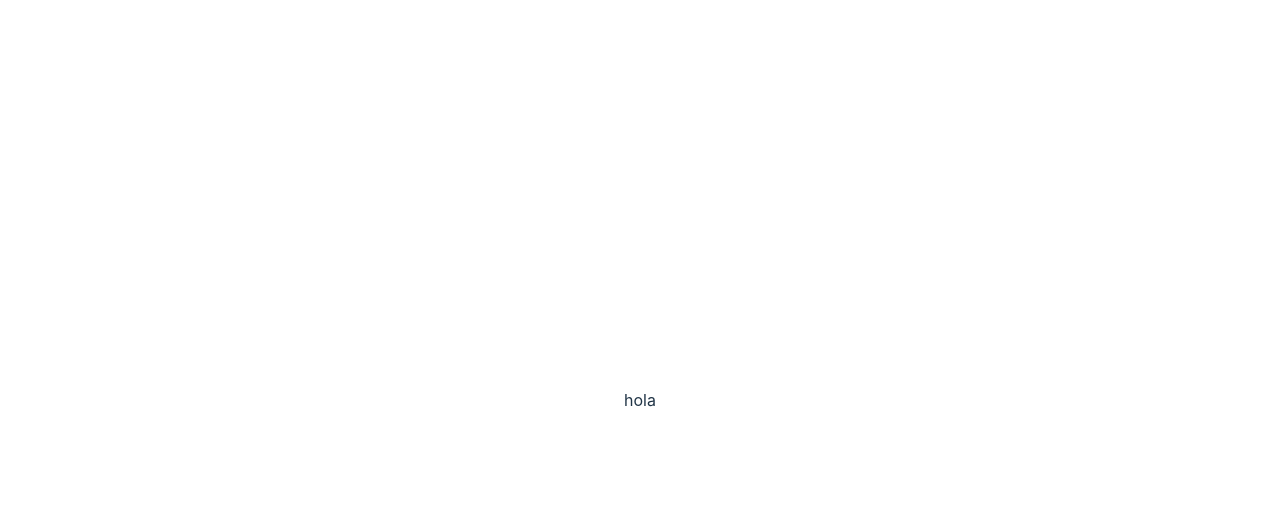
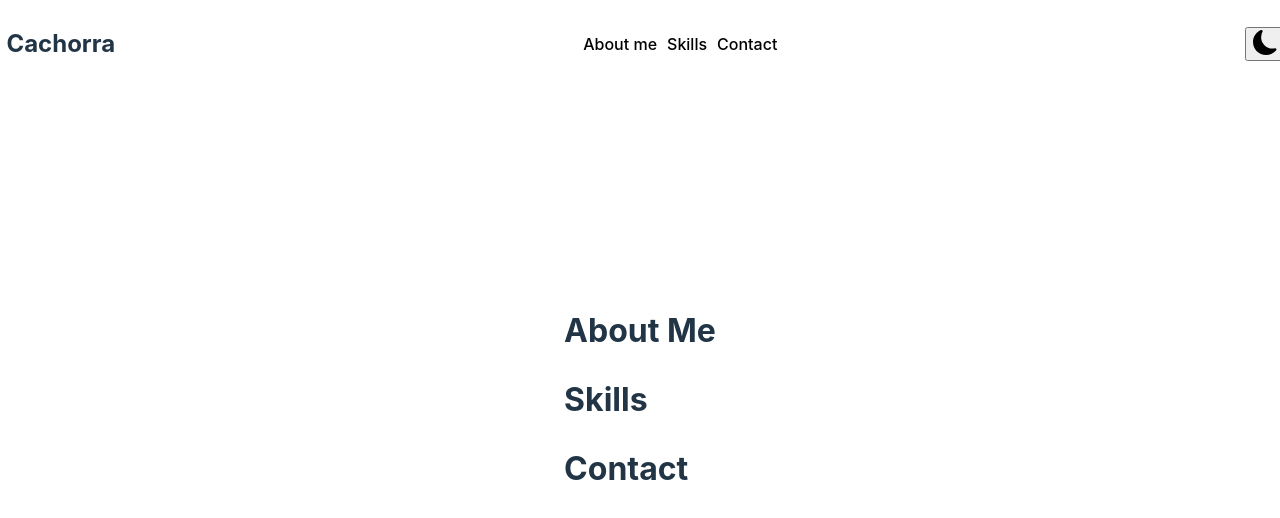
Before and after one commit to ceciboscarino/PortfolioNuevo, a React (Vite) app: page / in a window 1280 px wide. Shown: the top 518 px of the page. Built offline with nearby package versions, Linux system fonts and the light colour scheme.

Commit message:
Algunas clases

```diff
--- a/package.json
+++ b/package.json
@@ -12,6 +12,7 @@
   "dependencies": {
     "@types/styled-components": "^5.1.26",
     "react": "^18.2.0",
+    "react-bootstrap-icons": "^1.10.3",
     "react-dom": "^18.2.0",
     "react-is": "^18.2.0",
     "styled-components": "^5.3.10"
--- a/src/App.tsx
+++ b/src/App.tsx
@@ -1,4 +1,5 @@
 
+import { Portfolio } from './pages/Portfolio'
 import './App.css'
 
 function App() {
@@ -6,11 +7,7 @@ function App() {
 
   return (
     <>
-      <div>
-        <p>hola</p>
-      </div>
-
-
+      <Portfolio/>
     </>
   )
 }
--- a/src/index.css
+++ b/src/index.css
@@ -14,14 +14,6 @@
   -webkit-text-size-adjust: 100%;
 }
 
-a {
-  font-weight: 500;
-  color: #646cff;
-  text-decoration: inherit;
-}
-a:hover {
-  color: #535bf2;
-}
 
 body {
   margin: 0;
@@ -31,39 +23,13 @@ body {
   min-height: 100vh;
 }
 
-h1 {
-  font-size: 3.2em;
-  line-height: 1.1;
-}
 
-button {
-  border-radius: 8px;
-  border: 1px solid transparent;
-  padding: 0.6em 1.2em;
-  font-size: 1em;
-  font-weight: 500;
-  font-family: inherit;
-  background-color: #1a1a1a;
-  cursor: pointer;
-  transition: border-color 0.25s;
-}
-button:hover {
-  border-color: #646cff;
-}
-button:focus,
-button:focus-visible {
-  outline: 4px auto -webkit-focus-ring-color;
-}
+
 
 @media (prefers-color-scheme: light) {
   :root {
     color: #213547;
     background-color: #ffffff;
   }
-  a:hover {
-    color: #747bff;
-  }
-  button {
-    background-color: #f9f9f9;
-  }
+
 }
--- a/src/pages/Portfolio/Portfolio.tsx
+++ b/src/pages/Portfolio/Portfolio.tsx
@@ -1,6 +1,15 @@
+import { Contact } from "./components/contact"
+import { AboutMe } from "./components/about-me"
+import { Skills } from "./components/skills"
+import { Wrapper } from "./wrapper/"
+
 function Portfolio() {
   return (
-    <div>Portfolio</div>
+    <Wrapper>
+       <AboutMe/>
+       <Skills/>
+       <Contact/>
+    </Wrapper>
   )
 }
 export default Portfolio
--- a/src/pages/Portfolio/components/about-me/index.ts
+++ b/src/pages/Portfolio/components/about-me/index.ts
@@ -1,2 +1,2 @@
-export * from './AboutMe';
+export { default as AboutMe } from './AboutMe';
 export * from './styled-components';
--- a/src/pages/Portfolio/components/skills/Skills.tsx
+++ b/src/pages/Portfolio/components/skills/Skills.tsx
@@ -1,10 +1,13 @@
 import { SkillsContainer } from ".";
 
 function Skills() {
-  return (
-    <SkillsContainer>Skills
+    return (
+        <SkillsContainer>
+           <h1>
+           Skills
+           </h1>
 
-    </SkillsContainer>
-  )
+        </SkillsContainer>
+    )
 }
 export default Skills
--- /dev/null
+++ b/src/pages/Portfolio/index.ts
@@ -0,0 +1,7 @@
+export { default as Portfolio } from './Portfolio';
+export * from './components/about-me';
+export * from './components/about-me/styled-components';
+export * from './components/contact';
+export * from './components/contact/styled-components';
+export * from './components/skills';
+export * from './components/skills/styled-components';
--- /dev/null
+++ b/src/pages/Portfolio/wrapper/Wrapper.tsx
@@ -0,0 +1,35 @@
+import { WrapperNavBar } from "./styled-components";
+import { MoonFill } from "react-bootstrap-icons";
+import { SunFill } from "react-bootstrap-icons";
+import { useState } from "react";
+
+interface Props {
+    children: JSX.Element | JSX.Element[];
+}
+export default function Wrapper({children}: Props) {
+    const handleClickTheme = () => {
+        setColorScheme(colorScheme === 'dark' ? 'light' : 'dark')
+     }
+    const [colorScheme, setColorScheme] = useState<string>('')
+    return (
+        <>
+        <WrapperNavBar>
+
+                <h2>
+                    Cachorra
+                </h2>
+                <div className="links">
+                    <a>About me</a>
+                    <a>Skills</a>
+                    <a>Contact</a>
+                </div>
+                <button id="switch" className="switch" onClick={handleClickTheme}>
+                    {colorScheme === 'dark' ?  <SunFill size={25}/>:<MoonFill size={25}/> }
+                </button>
+
+
+        </WrapperNavBar>
+        <div>{children}</div>
+        </>
+        )
+}
--- /dev/null
+++ b/src/pages/Portfolio/wrapper/index.ts
@@ -0,0 +1,2 @@
+export { default as Wrapper } from './Wrapper';
+export * from './styled-components';
--- /dev/null
+++ b/src/pages/Portfolio/wrapper/styled-components/Wrapper.styled.ts
@@ -0,0 +1,68 @@
+import styled from "styled-components";
+
+
+export const WrapperNavBar = styled.nav`
+
+display: flex;
+
+
+align-items: center;
+padding: .4rem;
+justify-content: space-between;
+box-shadow: var(--navbarShadow);
+width: 100%;
+position: fixed;
+top: 0;
+left: 0;
+z-index: 100;
+background-color: var(--bg);
+
+h2{
+    font-weight: 700;
+    font-size: 10 rem;
+
+}
+
+a{
+    text-decoration: none;
+
+    color: black;
+    ;
+
+}
+.links {
+
+        position: absolute;
+        top: -700px;
+        left: -1000px;
+        right: 0;
+        margin-left: auto;
+        margin-right: auto;
+        text-align: center;
+        transition: all .5s ease;
+        cursor: pointer;
+        a {
+            display: block;
+            font-size: 3rem;
+            //border-bottom: solid 2px transparent;
+            margin: 5px;
+            font-weight: 500;
+
+            &:hover {
+                //border-bottom: solid 2px #222;
+
+
+            }
+        }
+        @media (min-width: 768px) {
+            position: initial;
+            margin: 0;
+            a {
+                font-size: 1rem;
+                display: inline;
+            }
+
+        }
+
+    }
+`;
--- /dev/null
+++ b/src/pages/Portfolio/wrapper/styled-components/index.ts
@@ -0,0 +1 @@
+export * from './Wrapper.styled';
```
Also changed, not shown: src/pages/index.ts (added, +7 -0 lines), 1 other file (tests, documents, lock files or other folders).
